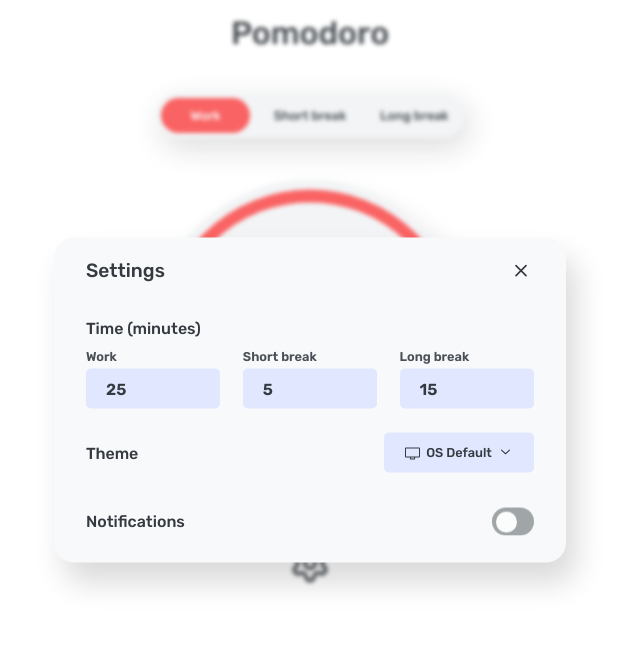
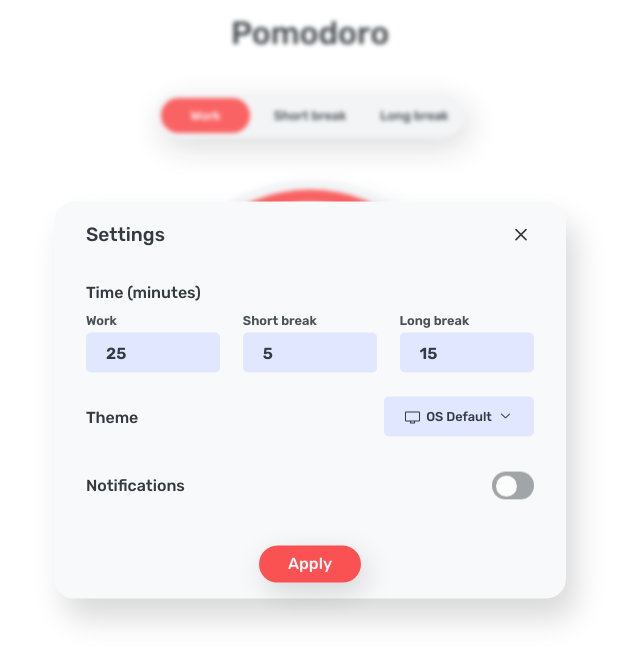
Before and after one commit to verasls/pomodoro, a Next.js app: page / in a window 1280 px wide. Both pictures are taken after a click on the button 640 px from the left and 563 px from the top of the page. Shown: the top 664 px of the page, without its empty margins (330-970 px from the left). Built offline with nearby package versions, Linux system fonts and the light colour scheme.

Commit message:
Add the apply button

```diff
--- /dev/null
+++ b/app/components/SettingsApplyButton.tsx
@@ -0,0 +1,28 @@
+import styled from "styled-components";
+
+const ButtonContainer = styled.div`
+  justify-content: center;
+`;
+
+const Button = styled.button`
+  background-color: var(--accent-color);
+  color: var(--white);
+  font-weight: 500;
+  cursor: pointer;
+  margin-top: 1rem;
+  padding: 0.4rem 1.8rem;
+  border-radius: 40px;
+  box-shadow: var(--shadow-small);
+
+  &:hover {
+    background-color: #e14a4a;
+  }
+`;
+
+export default function SettingsApplyButton() {
+  return (
+    <ButtonContainer>
+      <Button>Apply</Button>
+    </ButtonContainer>
+  );
+}
--- a/app/components/SettingsModal.tsx
+++ b/app/components/SettingsModal.tsx
@@ -3,6 +3,7 @@ import SettingsHeader from "./SettingsHeader";
 import SettingsTime from "./SettingsTime";
 import SettingsNotification from "./SettingsNotifications";
 import SettingsTheme from "./SettingsTheme";
+import SettingsApplyButton from "./SettingsApplyButton";
 
 const StyledSettingsModal = styled.div`
   background-color: var(--white);
@@ -28,6 +29,7 @@ export default function SettingsModal({ onCloseModal }: SettingsModalProps) {
       <SettingsTime />
       <SettingsTheme />
       <SettingsNotification />
+      <SettingsApplyButton />
     </StyledSettingsModal>
   );
 }
```
